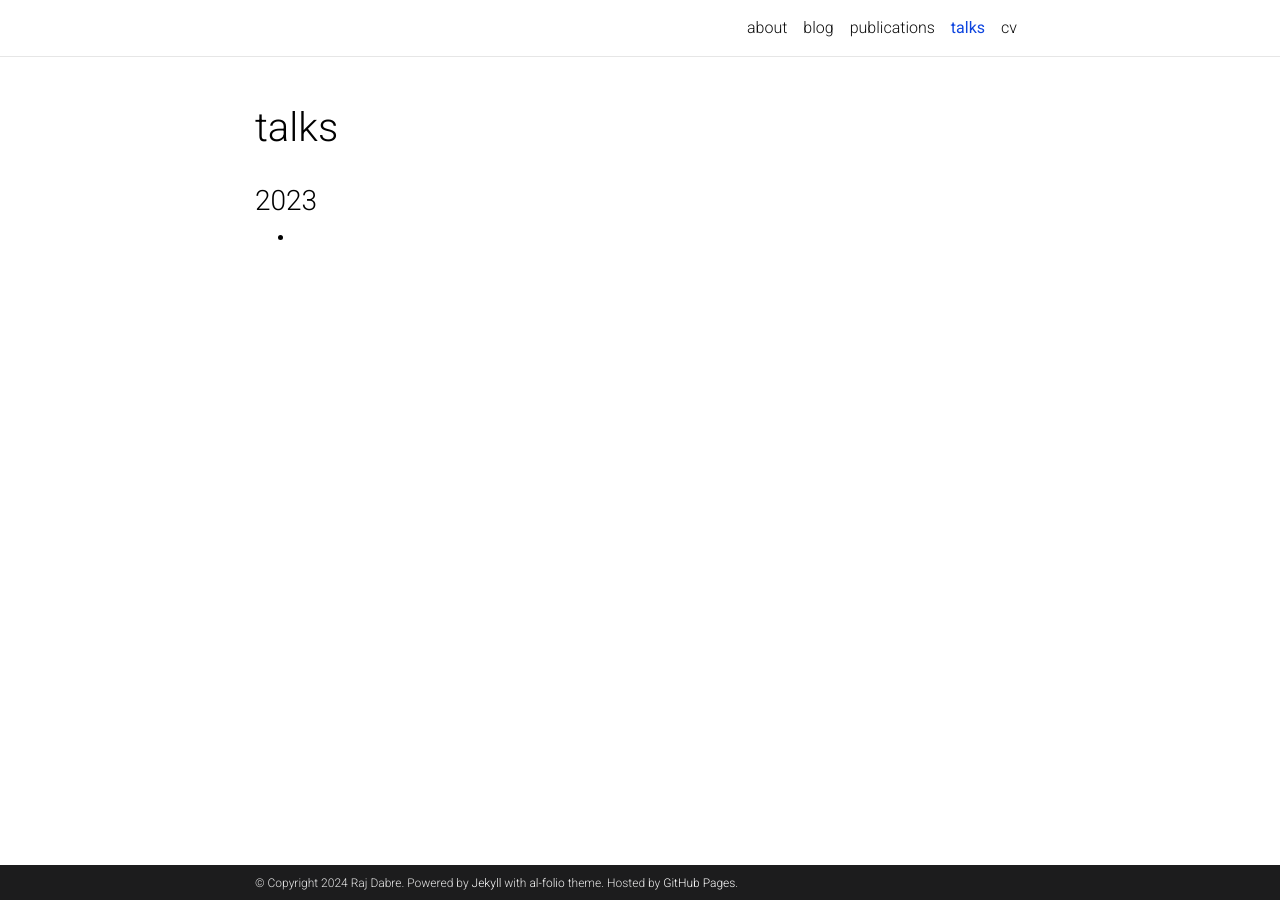
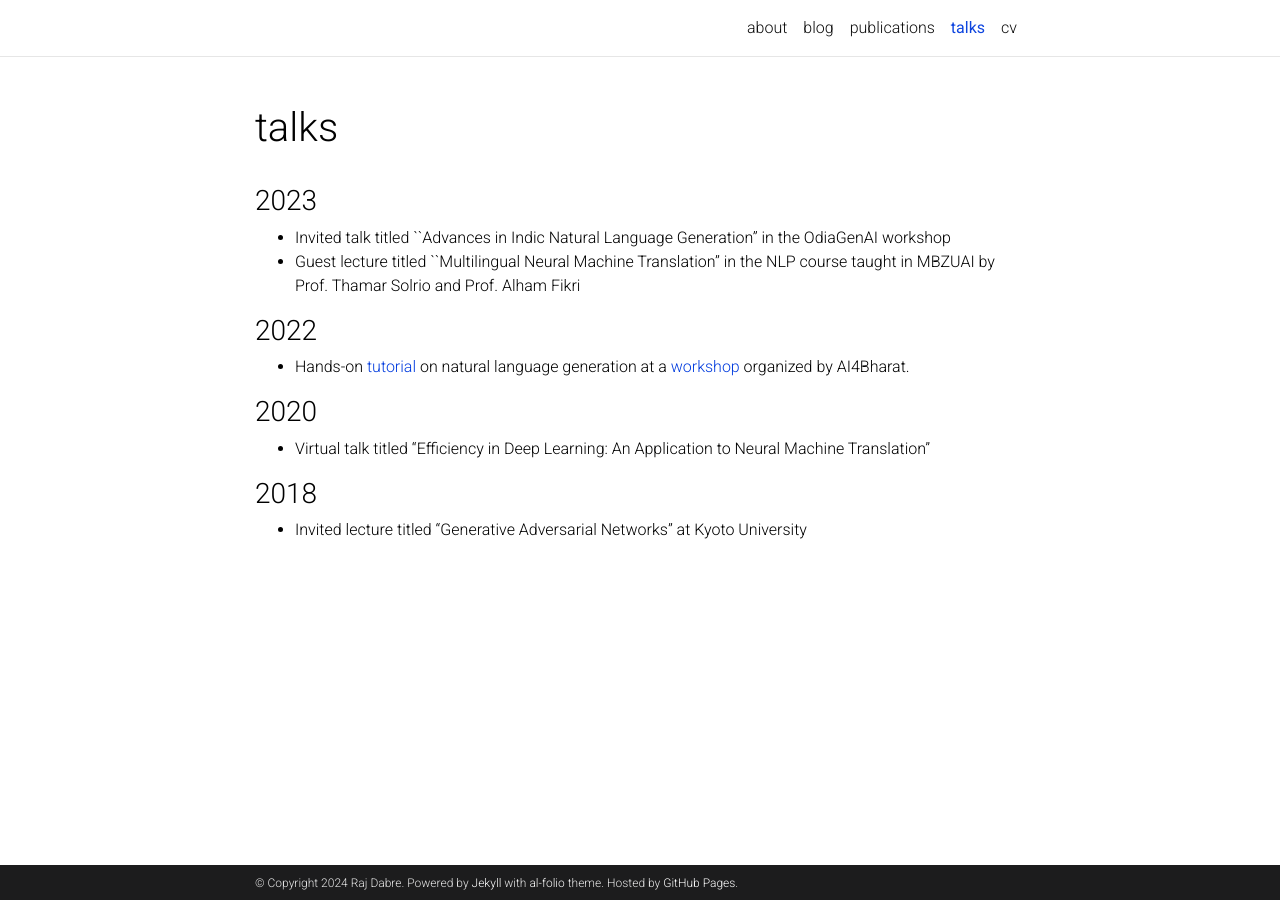
Before and after one commit to prajdabre/prajdabre.github.io, a Jekyll site: the page built from _pages/talks and teaching.md, in a window 1280 px wide. Built offline with Jekyll 4.4.1, drawn with Linux system fonts in a browser that asks for light colours; comment, search, counter and statistics services are not loaded; a style sheet for code colours, icons or effects is not loaded.

Commit message:
Update talks and teaching.md

```diff
--- a/_pages/talks and teaching.md
+++ b/_pages/talks and teaching.md
@@ -9,4 +9,17 @@ nav_order: 2
 
 ### 2023
 
--
+- Invited talk titled ``Advances in Indic Natural Language Generation'' in the OdiaGenAI workshop
+- Guest lecture titled ``Multilingual Neural Machine Translation'' in the NLP course taught in MBZUAI by Prof. Thamar Solrio and Prof. Alham Fikri
+
+### 2022
+
+- Hands-on [tutorial](https://colab.research.google.com/drive/13Gj7bAhR2HIdgSXEzp8fu4xwqrKsEYaa?usp=sharing) on natural language generation at a [workshop](https://github.com/AI4Bharat/workshop-nlg-nlu-2022?tab=readme-ov-file) organized by AI4Bharat.
+
+### 2020
+
+- Virtual talk titled "Efficiency in Deep Learning: An Application to Neural Machine Translation"
+
+### 2018
+
+- Invited lecture titled "Generative Adversarial Networks" at Kyoto University
```
